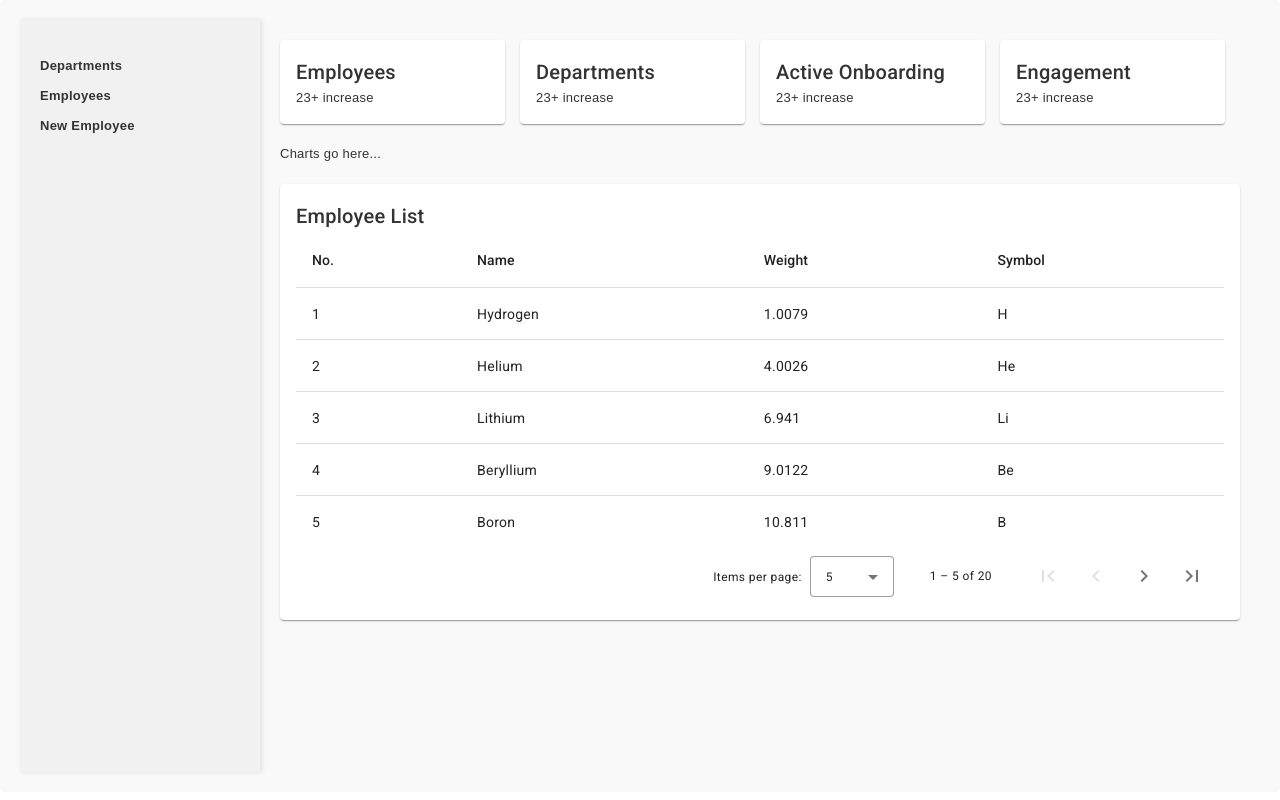
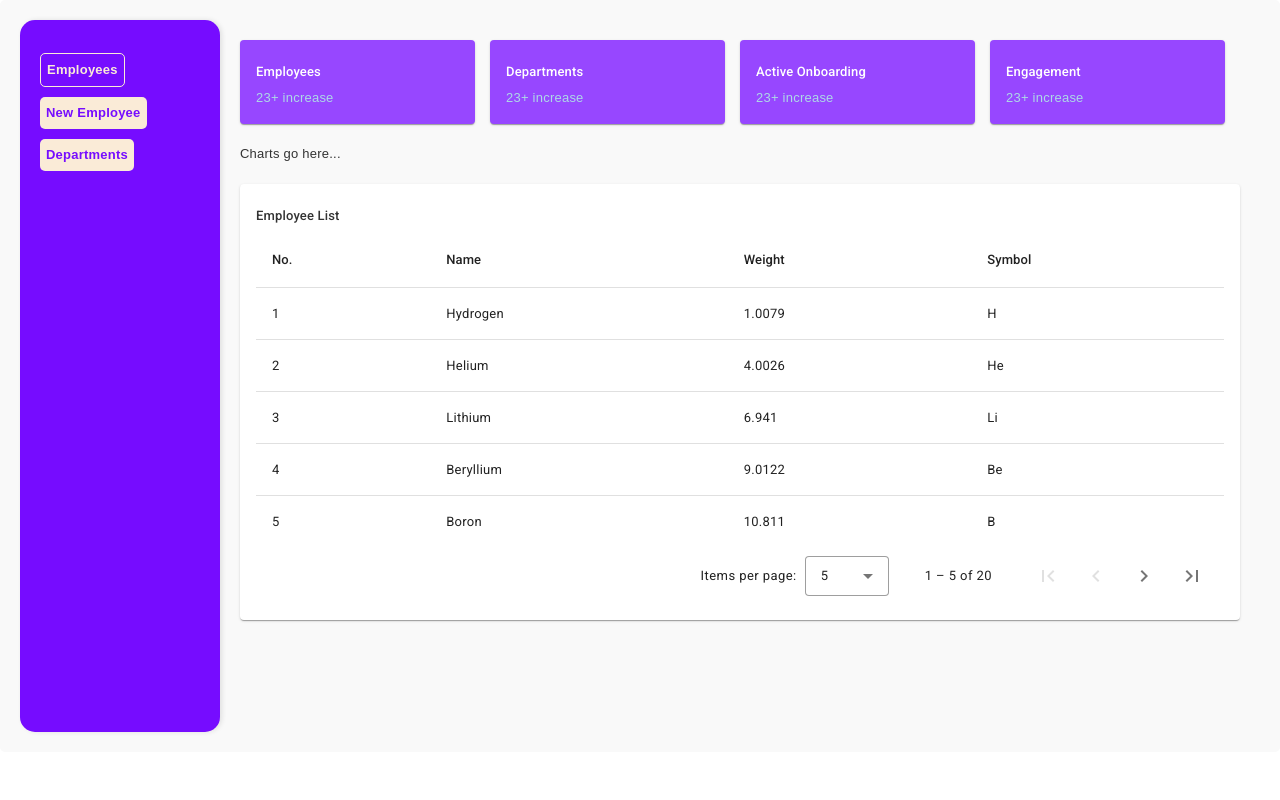
Before and after one commit to oneshoot-rh/oneshoot-onboard-ui, an Angular app: page /employee-management in a window 1280 px wide. Built offline with nearby package versions, Linux system fonts and the light colour scheme.

Commit message:
update: some ui styling related stuff

```diff
--- a/src/app/components/employee-management/employee-management.component.css
+++ b/src/app/components/employee-management/employee-management.component.css
@@ -4,10 +4,31 @@
 
   .sidebar {
     width: 200px;
-    background-color: #f1f1f1;
+    background-color: var(--brand);
     padding: 20px;
+    border-radius: 15px;
     min-height: 89vh;
     box-shadow: 2px 0 5px rgba(0, 0, 0, 0.1);
+    ul{
+      li{
+        background-color: antiquewhite;
+        width: 100%;
+        text-align: center;
+        padding: 6px;
+        color: var(--brand);
+        border-radius: 5px;
+        a{
+          font-weight: bold;
+          cursor: pointer;
+        }
+
+      }
+      li:hover,li:first-child{
+        background-color: var(--brand);
+        color: antiquewhite;
+        border : 1px solid antiquewhite;
+      }
+    }
   }
 
   table {
@@ -27,11 +48,6 @@
     margin-bottom: 10px;
   }
 
-  .sidebar a {
-    text-decoration: none;
-    color: #333;
-    font-weight: bold;
-  }
 
   .main-content {
     flex: 1;
@@ -45,6 +61,11 @@
     > * {
       flex: 1;
       margin-right: 15px;
+      background-color: var(--secondary);
+      color: var(--white);
+      p{
+        color: lightblue;
+      }
     }
   }
 
--- a/src/app/components/employee-management/employee-management.component.html
+++ b/src/app/components/employee-management/employee-management.component.html
@@ -1,9 +1,9 @@
 <div class="employee-management-container">
     <div class="sidebar">
       <ul>
-        <li><a routerLink="departments">Departments</a></li>
         <li><a routerLink="new-employee">Employees</a></li>
         <li><a routerLink="new-employee">New Employee</a></li>
+        <li><a routerLink="departments">Departments</a></li>
       </ul>
     </div>
 
--- a/src/app/components/employee-management/employee-management.component.ts
+++ b/src/app/components/employee-management/employee-management.component.ts
@@ -3,6 +3,7 @@ import { MatIconModule } from '@angular/material/icon';
 import {AfterViewInit, Component, ViewChild} from '@angular/core';
 import {MatPaginator, MatPaginatorModule} from '@angular/material/paginator';
 import {MatTableDataSource, MatTableModule} from '@angular/material/table';
+import { NgIf } from '@angular/common';
 
 @Component({
   selector: 'app-employee-management',
@@ -11,8 +12,7 @@ import {MatTableDataSource, MatTableModule} from '@angular/material/table';
     MatCardModule,
     MatIconModule,
     MatTableModule,
-    MatPaginatorModule
-
+    MatPaginatorModule,
   ],
   templateUrl: './employee-management.component.html',
   styleUrl: './employee-management.component.css'
--- a/src/app/components/genai/genai.component.css
+++ b/src/app/components/genai/genai.component.css
@@ -0,0 +1,49 @@
+/* gen-ai.component.scss */
+
+.gen-ai-container {
+    display: flex;
+    justify-content: center;
+    align-items: center;
+    height: 100vh;
+
+  }
+
+  mat-card {
+    width: 600px;
+    padding: 20px;
+    box-shadow: 0 4px 8px rgba(0, 0, 0, 0.1);
+  }
+
+  button {
+    margin-top: 15px;
+    background-color: var(--brand);
+    color: white;
+    border: none;
+    padding: 10px 20px;
+    border-radius: 5px;
+    cursor: pointer;
+  }
+
+  textarea{
+    width: 100%;
+    padding: 10px;
+    border: 1px solid var(--border);
+    border-radius: 5px;
+
+  }
+  .full-width {
+    width: 100%;
+  }
+
+  .ai-response {
+    margin-top: 20px;
+    border: 1px solid #ddd;
+    padding: 15px;
+    border-radius: 5px;
+    box-shadow: 0 2px 4px rgba(0, 0, 0, 0.1);
+    background-color: #f9f9f9;
+  }
+
+  button {
+    margin-top: 15px;
+  }
--- a/src/app/components/genai/genai.component.html
+++ b/src/app/components/genai/genai.component.html
@@ -1 +1,25 @@
-<p>genai works!</p>
+<!-- gen-ai.component.html -->
+
+<div class="gen-ai-container">
+
+    <mat-card>
+      <mat-card-content>
+
+        <form (submit)="generateAIResponse()">
+          <mat-form-field class="full-width">
+            <textarea rows="15" matInput placeholder="Ask about OneShoot" [(ngModel)]="userPrompt" required></textarea>
+          </mat-form-field>
+          <button mat-raised-button color="primary" type="submit">Generate AI Response</button>
+        </form>
+
+        @if(aiResponse){
+          <div class="ai-response">
+            <h3>Response:</h3>
+            <p>{{ aiResponse }}</p>
+          </div>
+        }
+
+      </mat-card-content>
+    </mat-card>
+
+  </div>
--- a/src/app/components/genai/genai.component.ts
+++ b/src/app/components/genai/genai.component.ts
@@ -1,12 +1,26 @@
 import { Component } from '@angular/core';
+import { FormsModule } from '@angular/forms';
+import { MatCardModule } from '@angular/material/card';
+import { MatFormFieldModule } from '@angular/material/form-field';
+import { MatIconModule } from '@angular/material/icon';
 
 @Component({
   selector: 'app-genai',
   standalone: true,
-  imports: [],
+  imports: [
+    MatCardModule,
+    MatIconModule,
+    MatFormFieldModule,
+    FormsModule
+  ],
   templateUrl: './genai.component.html',
   styleUrl: './genai.component.css'
 })
 export class GenaiComponent {
+  userPrompt: string = '';
+  aiResponse: string = ""
 
+  generateAIResponse() {
+    this.aiResponse = `AI-generated response for: "${this.userPrompt}"`;
+  }
 }
--- a/src/app/home/home.component.css
+++ b/src/app/home/home.component.css
@@ -20,9 +20,9 @@
     display: flex;
     flex-direction: row;
     cursor: pointer;
-    background-color: whitesmoke;
+    background-color: var(--secondary);
   }
-  .mat-card-title{color: #649f9f;  }
+  .mat-card-title{color: var(--white);  }
   .left-section {
     padding: 10px;
     margin: auto;
@@ -37,8 +37,8 @@
 
   .mat-icon {
     margin-right: 10px;
-    font-size: larger;
+    font-size: xx-large;
     height: 100%;
     width: 100%;
-    color: #777777;
+    color: var(--white);
   }
--- a/src/styles.css
+++ b/src/styles.css
@@ -1,5 +1,19 @@
 /* You can add global styles to this file, and also import other style files */
 
-html, body { height: 100%; }
+
+
+html, body { height: 100%;}
+*{font-size: small!important;
+box-sizing: border-box;}
 body { margin: 0; font-family: Roboto, "Helvetica Neue", sans-serif; }
 p{width: fit-content; font-size: small;}
+
+
+:root{
+    --brand: #760CFF;
+    --black: #000000;
+    --white: #FFFFFF;
+    --border: #9747FF;
+    --secondary:#9747FF;
+
+}
```
